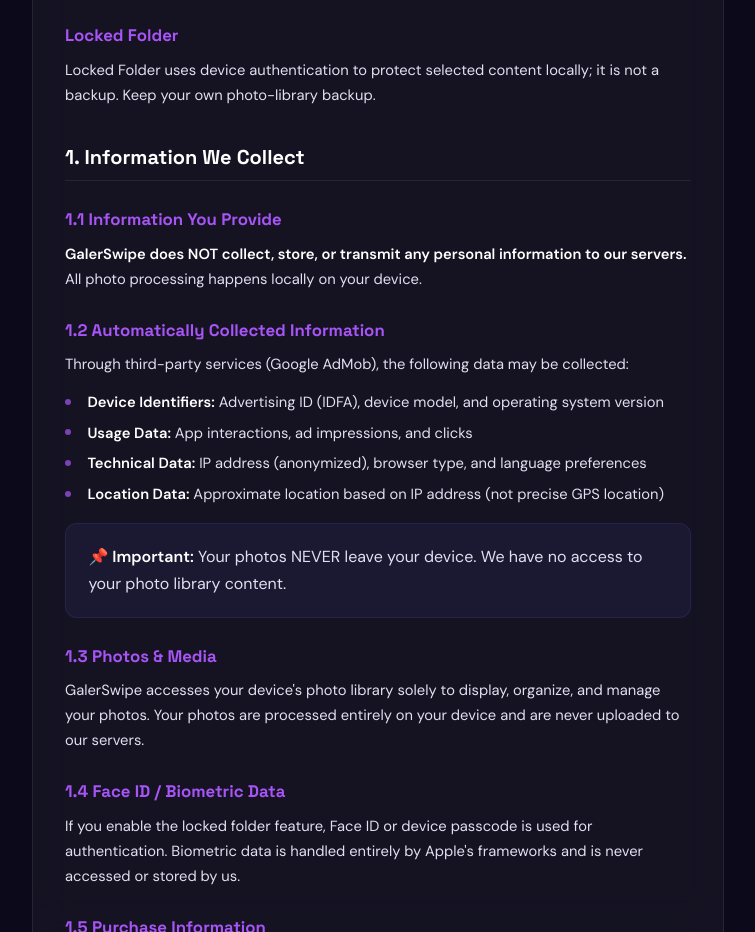
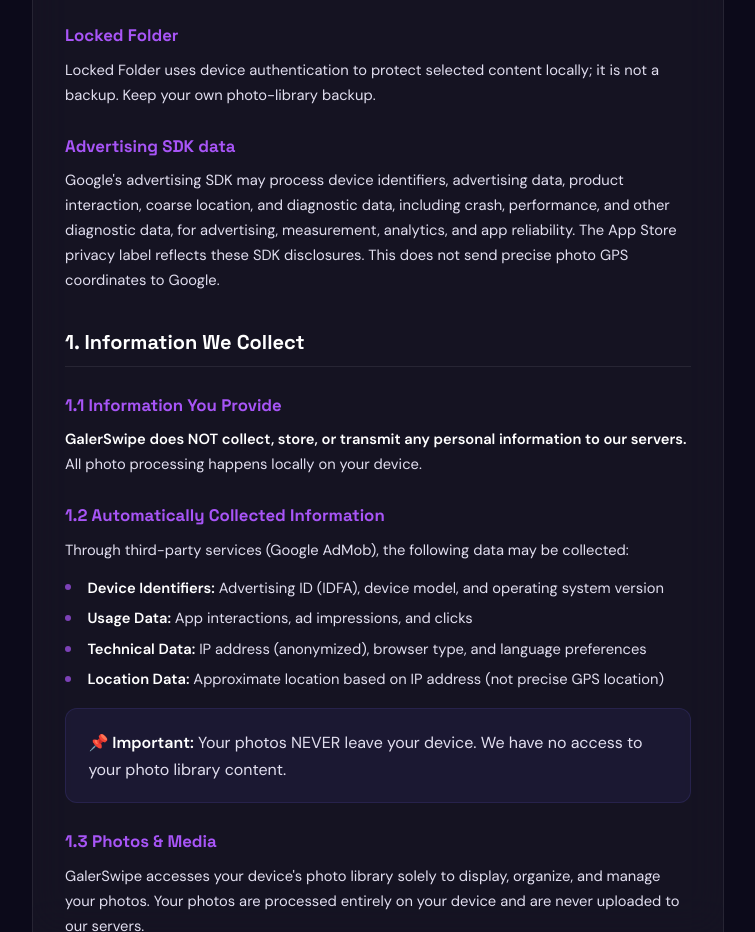
Before and after one commit to aytunss/GalerSwipe-Privacy-Policy, a plain HTML site: page index.html in a window 1280 px wide. Shown: the part 1185-2117 px from the top of the page, without its empty margins (262-1017 px from the left). Drawn offline with Linux system fonts and the light colour scheme.

Commit message:
Align AdMob privacy disclosures

```diff
--- a/index.html
+++ b/index.html
@@ -1399,3 +1399,12 @@
 </html>
 
 <script>for(const k in POLICIES){const p=POLICIES[k];p.effective='Last Updated: September 24, 2026 | Effective Date: September 24, 2026';p.sections.splice(1,0,{heading:'Current App Disclosures',body:'<h3>On-device photo processing</h3><p>GalerSwipe groups similar-photo candidates on your device using capture metadata such as capture time and photo location. It does not use AI image recognition or upload your photos. You review every group before choosing what to delete.</p>'});}for(const k in POLICIES){POLICIES[k].sections[1].body+='<h3>Maps and locations</h3><p>Photo detail maps use Apple MapKit. GalerSwipe does not send GPS coordinates to Google.</p><h3>Advertising and consent</h3><p>Free users may see clearly labeled native ads in Swipe. Premium users do not see ads. Consent tools and App Tracking Transparency are used before personalized tracking where required.</p><h3>Purchases</h3><p>Premium subscriptions are processed by Apple through StoreKit. GalerSwipe does not offer donation or tip purchases that provide no digital content.</p><h3>Locked Folder</h3><p>Locked Folder uses device authentication to protect selected content locally; it is not a backup. Keep your own photo-library backup.</p>';}switchLang(currentLang);</script>
+
+<script>
+(function(){
+const en="<h3>Advertising SDK data</h3><p>Google&#39;s advertising SDK may process device identifiers, advertising data, product interaction, coarse location, and diagnostic data, including crash, performance, and other diagnostic data, for advertising, measurement, analytics, and app reliability. The App Store privacy label reflects these SDK disclosures. This does not send precise photo GPS coordinates to Google.</p>";
+const tr="<h3>Reklam SDK verileri</h3><p>Google reklam SDK&#39;sı; reklam, ölçüm, analitik ve uygulama güvenilirliği için cihaz tanımlayıcıları, reklam verisi, ürün etkileşimi, yaklaşık konum ve tanılama verilerini, çökme, performans ve diğer tanılama verileri dahil, işleyebilir. App Store gizlilik etiketi bu SDK beyanlarını yansıtır. Bu durum, fotoğraflarınıza gömülü hassas GPS koordinatlarının Google&#39;a gönderildiği anlamına gelmez.</p>";
+for(const k in POLICIES){POLICIES[k].sections[1].body+=k==="tr"?tr:en;}
+switchLang(currentLang);
+})();
+</script>
```
